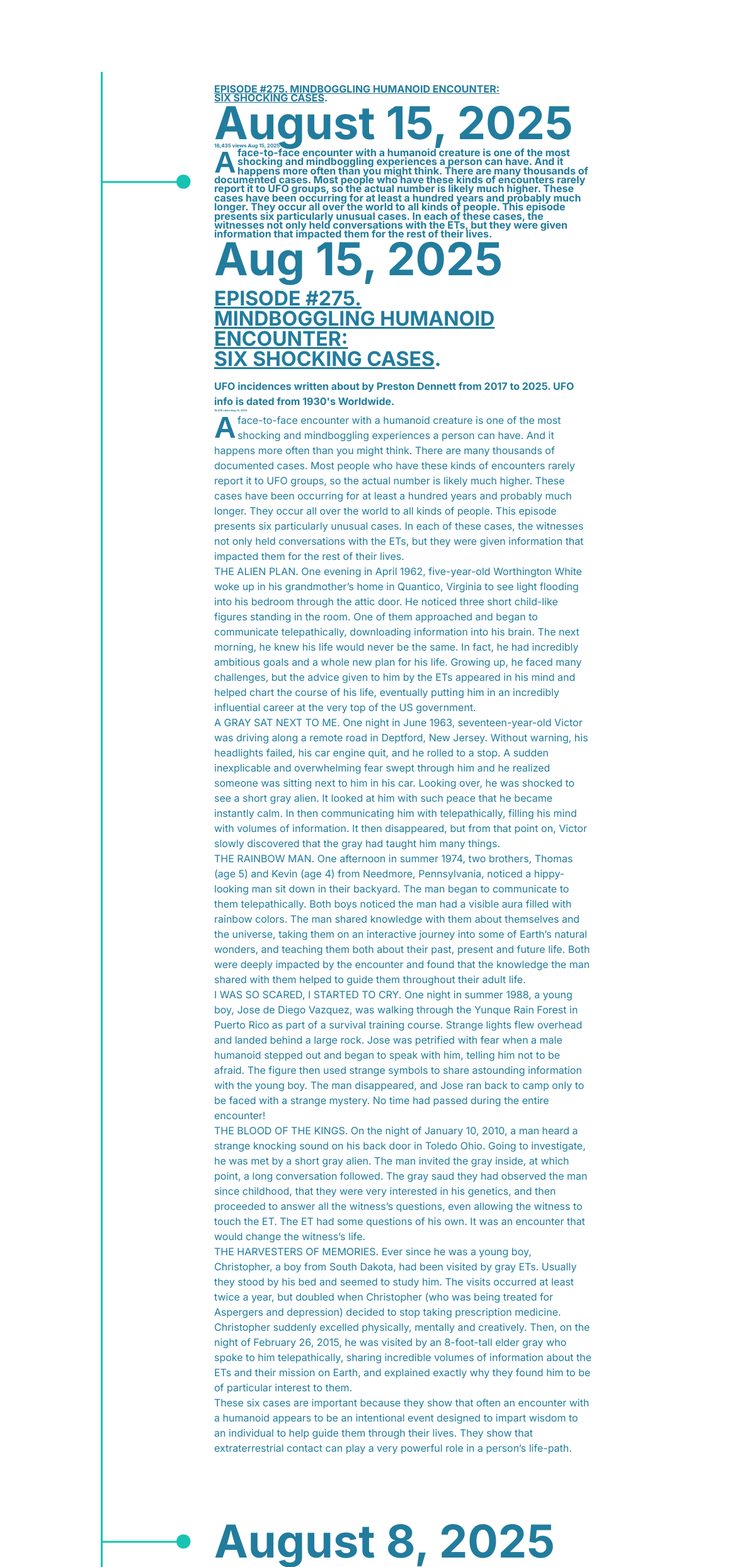
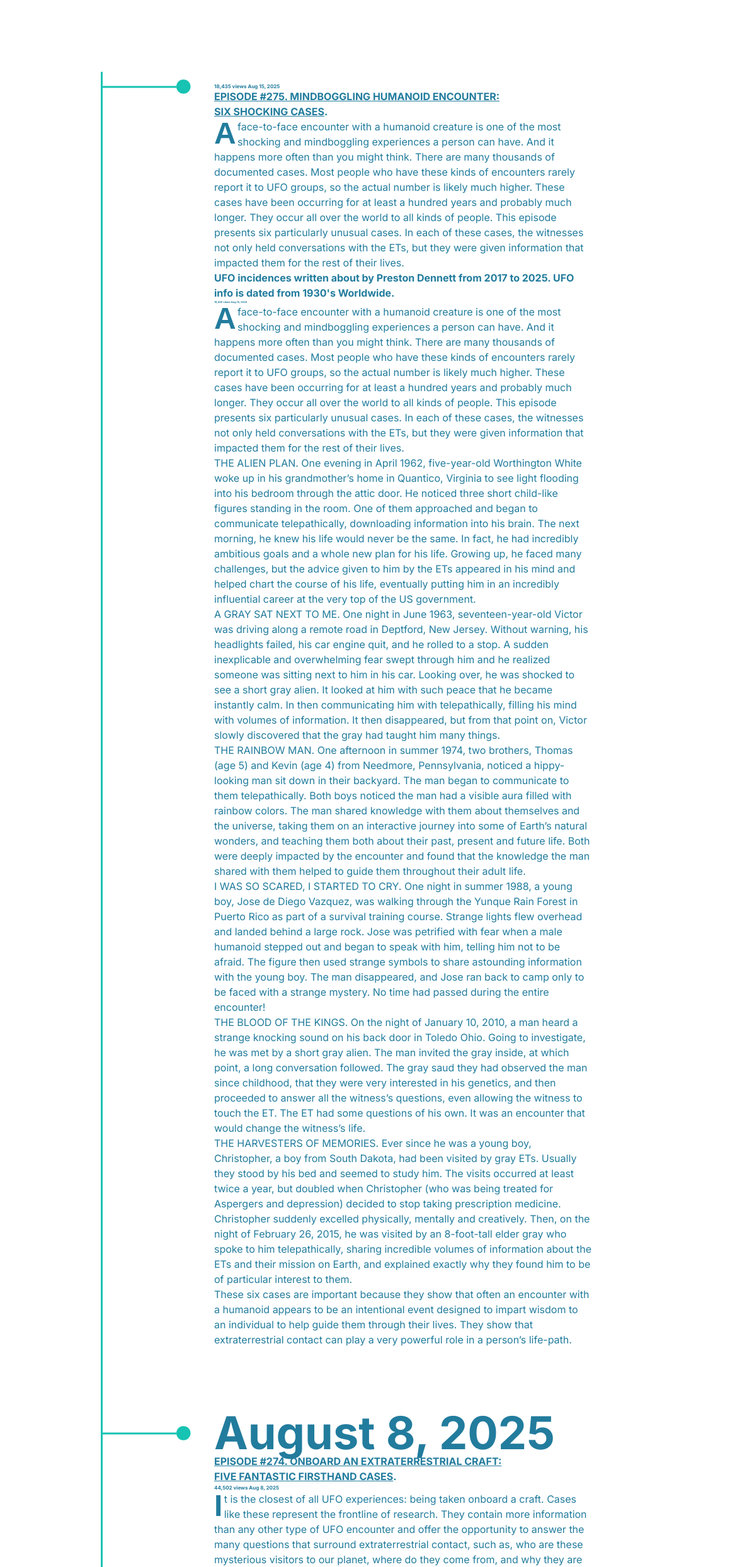
Before and after one commit to bbauska/ufo-dennett, a plain HTML site: page index.html in a window 1280 px wide. Shown: the part 220-2708 px from the top of the page at 63% size, 0-1178 px from the left. Drawn offline with nearby package versions, Linux system fonts and the light colour scheme.

Commit message:
Update index.html

```diff
--- a/index.html
+++ b/index.html
@@ -73,14 +73,15 @@
     <li>
       <div class="item-inner">
         <div class="time-wrapper">
+<h5>18,435 views  Aug 15, 2025</h5>
+</div>
 <!----->
           <!--~~~~~~~~~~~~~~~~~~~~~~~~~~~~~~~~~~~~~~~~~~~~~~~~~~~~~~~~~~~~~~~~~~~~~~~~~~~~~~~~~~-->
           <h4><a href="https://youtu.be/TnGr33HOAaM" target="_blank" rel="noopener noreferrer">EPISODE #275.
           MINDBOGGLING HUMANOID ENCOUNTER:<br>
 		  SIX SHOCKING CASES</a>.</h4>
-          <span class="seeDate">August 15, 2025</span>
+<!--          <span class="seeDate">August 15, 2025</span>  -->
 <!--~~~~~~~~~~~~~~~~~~~~~~~~~~~~~~~~~~~~~~~~~~~~~~~~~~~~~~~~~~~~~~~~~~~~~~~~~~~~~~~~~~~~~~~~~~~~-->
-<h5>18,435 views  Aug 15, 2025</h5>
 <p class="tallFirstLetter">A face-to-face encounter with a humanoid creature is one of the most shocking and
 mindboggling experiences a person can have. And it happens more often than you might
 think. There are many thousands of documented cases. Most people who have these kinds
@@ -90,16 +91,6 @@ longer. They occur all over the world to all kinds of people. This episode prese
 particularly unusual cases. In each of these cases, the witnesses not only held
 conversations with the ETs, but they were given information that impacted them for the
 rest of their lives.</p>
-<!----->
-          <time>Aug 15, 2025</time>
-        </div>
-        <div class="details">
-          <h3><a href="https://youtu.be/TnGr33HOAaM"  target="_blank" rel="noopener noreferrer">
-		    EPISODE #275.<br>
-            MINDBOGGLING HUMANOID ENCOUNTER:<br>
-			SIX SHOCKING CASES</a>.</h3>
-<!--          <h4>LINK: https://youtu.be/TnGr33HOAaM</h4>  -->
-<!--		  <span class="seeDate">August 15, 2025</span>  -->
           <h4>UFO incidences written about by Preston Dennett from 2017 to 2025. UFO info is
             dated from 1930's Worldwide.</h4>
           <h6>18,435 views  Aug 15, 2025</h6>
@@ -181,11 +172,11 @@ powerful role in a person’s life-path.</p>
           <time>August 8, 2025</time>
         </div>
         <div class="details">
-        <h3><a href="https://youtu.be/cdvOvf3C4RE" target="_blank" rel="noopener noreferrer">EPISODE #274.
+        <h4><a href="https://youtu.be/cdvOvf3C4RE" target="_blank" rel="noopener noreferrer">EPISODE #274.
 ONBOARD AN EXTRATERRESTRIAL CRAFT:<br>
-FIVE FANTASTIC FIRSTHAND CASES</a>.</h3>
+FIVE FANTASTIC FIRSTHAND CASES</a>.</h4>
 <!-- <span class="seeDate">August 8, 2025</span>  -->
-<h6>44,502 views  Aug 8, 2025</h6>
+<h5>44,502 views  Aug 8, 2025</h5>
 
 <p class="tallFirstLetter">It is the closest of all UFO experiences: being taken onboard a craft. Cases like these
 represent the frontline of research. They contain more information than any other type
```
